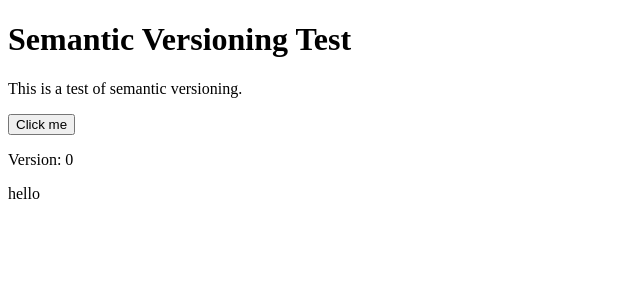
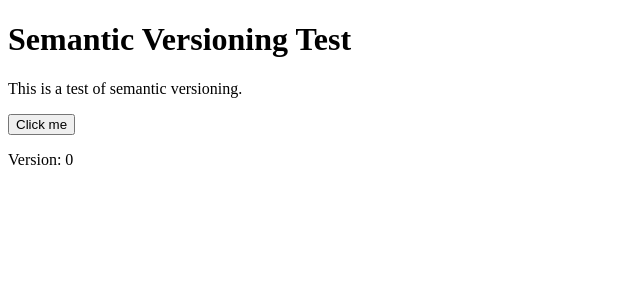
Before and after one commit to matsjfunke/semantic_versioning_test, a Next.js app: page / in a window 1280 px wide. Shown: the top 300 px of the page, without its empty margins (0-640 px from the left). Built offline with nearby package versions, Linux system fonts and the light colour scheme.

Commit message:
feat!: new version

```diff
--- a/src/app/layout.tsx
+++ b/src/app/layout.tsx
@@ -13,7 +13,6 @@ export default function RootLayout({
   return (
     <html>
       <body>{children}</body>
-      <>hello</>
     </html>
   );
 }
```
